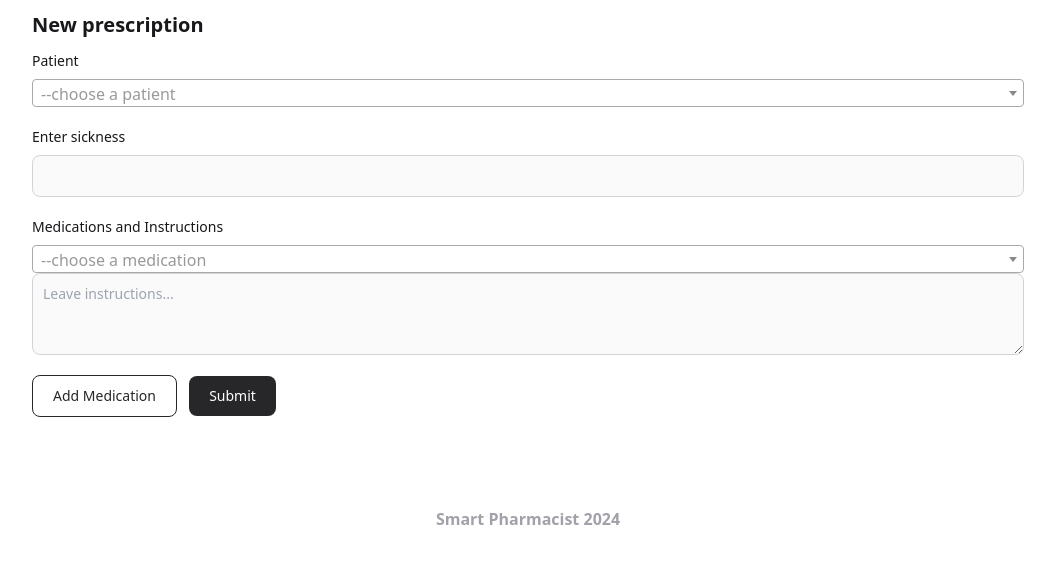
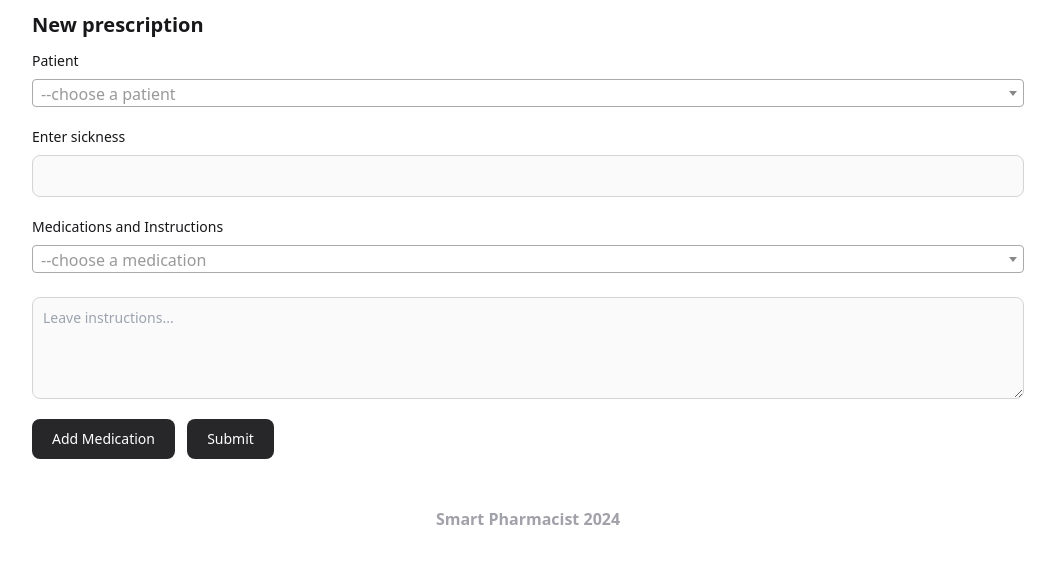
Before and after one commit to Victor-M16/Smart-Pharmacist, a Django app: template smartpharmacist/core/templates/core/new-prescription.html in a window 1280 px wide. Shown: the part 237-800 px from the top of the page, without its empty margins (112-1167 px from the left). Run offline with Django 3.2, Linux system fonts and the light colour scheme; the template is opened without the code that fills it, so the values that code supplies are empty; some libraries are stand-ins or nearby versions; some web fonts are replaced.

Commit message:
style: :lipstick: update new prescription form styles

```diff
--- a/smartpharmacist/core/templates/core/new-prescription.html
+++ b/smartpharmacist/core/templates/core/new-prescription.html
@@ -1,15 +1,24 @@
-{% extends "core/base.html" %}
-{% block content %}
+{% extends "core/base.html" %} {% block content %}
 <!-- new prescription form -->
 <div>
   <form id="prescription-form">
-    <p class="text-xl text-zinc-900 font-bold py-3 dark:text-zinc-50">New prescription</p>
+    <p class="text-xl text-zinc-900 font-bold py-3 dark:text-zinc-50">
+      New prescription
+    </p>
 
     <!-- enter patient id -->
     <div class="mb-5">
-      <label for="patient-id" class="block mb-2 text-sm font-medium text-zinc-900 dark:text-zinc-300">Patient</label>
+      <label
+        for="patient-menu"
+        class="block mb-2 text-sm font-medium text-zinc-900 dark:text-zinc-300"
+        >Patient</label
+      >
       <div class="mb-3">
-        <select id="patient-menu" name="patient-id" class="bg-zinc-50 border border-zinc-300 text-zinc-900 text-sm rounded-lg focus:ring--500 focus:border-zinc-500 block w-full p-2.5 dark:bg-zinc-700 dark:border-zinc-600 dark:placeholder-zinc-400 dark:text-white dark:focus:ring-zinc-500 dark:focus:border-zinc-500">
+        <select
+          id="patient-menu"
+          name="patient-id"
+          class="bg-zinc-50 border border-zinc-300 text-zinc-900 text-sm rounded-lg focus:ring--500 focus:border-zinc-500 block w-full p-2.5 dark:bg-zinc-700 dark:border-zinc-600 dark:placeholder-zinc-400 dark:text-white dark:focus:ring-zinc-500 dark:focus:border-zinc-500"
+        >
           <option value="">--choose a patient</option>
           <!-- Dynamically generated from database -->
         </select>
@@ -18,184 +27,229 @@
 
     <!-- enter sickness -->
     <div class="mb-5">
-      <label for="doctor-id" class="block mb-2 text-sm font-medium text-zinc-900 dark:text-zinc-300">Enter sickness</label>
-      <input type="text" id="sickness" name="sickness" class="bg-zinc-50 border border-zinc-300 text-zinc-900 text-sm rounded-lg focus:ring--500 focus:border-zinc-500 block w-full p-2.5 dark:bg-zinc-700 dark:border-zinc-600 dark:placeholder-zinc-400 dark:text-white dark:focus:ring-zinc-500 dark:focus:border-zinc-500" required />
+      <label
+        for="sickness"
+        class="block mb-2 text-sm font-medium text-zinc-900 dark:text-zinc-300"
+        >Enter sickness</label
+      >
+      <input
+        type="text"
+        id="sickness"
+        name="sickness"
+        class="bg-zinc-50 border border-zinc-300 text-zinc-900 text-sm rounded-lg focus:ring-zinc-500 focus:border-zinc-500 block w-full p-2.5 dark:bg-zinc-700 dark:border-zinc-600 dark:placeholder-zinc-400 dark:text-white dark:focus:ring-zinc-500 dark:focus:border-zinc-500"
+        required
+      />
     </div>
 
     <!-- Dynamic medication and instructions fields -->
     <div id="medication-fields-container" class="mb-5">
-      <label class="block mb-2 text-sm font-medium text-zinc-900 dark:text-zinc-300">Medications and Instructions</label>
+      <label
+        for="medication-menu"
+        class="block mb-2 text-sm font-medium text-zinc-900 dark:text-zinc-300"
+        >Medications and Instructions</label
+      >
       <div class="medication-field mb-5">
-        <select id= "medication-menu" name="medication" class="bg-zinc-50 border border-zinc-300 text-zinc-900 text-sm rounded-lg focus:ring-zinc-500 focus:border-zinc-500 block w-full p-2.5 dark:bg-zinc-700 dark:border-zinc-600 dark:placeholder-zinc-400 dark:text-white dark:focus:ring-zinc-500 dark:focus:border-zinc-500">
+        <select
+          id="medication-menu"
+          name="medication"
+          class="bg-zinc-50 border border-zinc-300 text-zinc-900 text-sm rounded-lg focus:ring-zinc-500 focus:border-zinc-500 block w-full p-2.5 dark:bg-zinc-700 dark:border-zinc-600 dark:placeholder-zinc-400 dark:text-white dark:focus:ring-zinc-500 dark:focus:border-zinc-500"
+        >
           <option value="">--choose a medication</option>
           <!-- Dynamically generated from database -->
         </select>
-        <textarea name="instructions" rows="3" class="block p-2.5 w-full text-sm text-zinc-900 bg-zinc-50 rounded-lg border border-zinc-300 focus:ring-zinc-500 focus:border-zinc-500 dark:bg-zinc-700 dark:border-zinc-600 dark:placeholder-zinc-400 dark:text-white dark:focus:ring-zinc-500 dark:focus:border-zinc-500" placeholder="Leave instructions..."></textarea>
+        <textarea
+          name="instructions"
+          rows="4"
+          class="mt-6 block p-2.5 w-full text-sm text-zinc-900 bg-zinc-50 rounded-lg border border-zinc-300 focus:ring-zinc-500 focus:border-zinc-500 dark:bg-zinc-700 dark:border-zinc-600 dark:placeholder-zinc-400 dark:text-white dark:focus:ring-zinc-500 dark:focus:border-zinc-500"
+          placeholder="Leave instructions..."
+        ></textarea>
       </div>
     </div>
 
     <!-- Button to add more medications -->
-    <button type="button" id="add-medication-button" class="text-zinc-800 border border-zinc-800 hover:bg-zinc-900 hover:text-white focus:outline-none focus:ring-4 focus:ring-zinc-300 font-medium rounded-lg text-sm px-5 py-2.5 me-2 mb-2 dark:border-zinc-700 dark:text-zinc-300 dark:hover:bg-zinc-700 dark:focus:ring-zinc-700 dark:hover:text-white transition">Add Medication</button>
+    <button
+      type="button"
+      id="add-medication-button"
+      class="text-white bg-zinc-800 hover:bg-zinc-900 focus:outline-none focus:ring-4 focus:ring-zinc-300 font-medium rounded-lg text-sm px-5 py-2.5 me-2 mb-2 dark:text-zinc-900 dark:bg-zinc-100 dark:hover:bg-zinc-400 dark:focus:ring-zinc-700 dark:border-zinc-700 transition"
+    >
+      Add Medication
+    </button>
 
-    <button type="button" id="submit-button" class="text-white bg-zinc-800 hover:bg-zinc-900 focus:outline-none focus:ring-4 focus:ring-zinc-300 font-medium rounded-lg text-sm px-5 py-2.5 me-2 mb-2 dark:bg-zinc-800 dark:hover:bg-zinc-900 dark:focus:ring-zinc-700 dark:border-zinc-700 transition">Submit</button>
+    <button
+      type="button"
+      id="submit-button"
+      class="text-white bg-zinc-800 hover:bg-zinc-900 focus:outline-none focus:ring-4 focus:ring-zinc-300 font-medium rounded-lg text-sm px-5 py-2.5 me-2 mb-2 dark:bg-zinc-800 dark:hover:bg-zinc-900 dark:focus:ring-zinc-700 dark:border-zinc-700 transition"
+    >
+      Submit
+    </button>
   </form>
 </div>
 
 <!-- To create a new prescription -->
 <script>
-  document.getElementById('submit-button').addEventListener('click', function() {
-    const userId = '{{ user_id }}';
-    const formData = new FormData(document.getElementById('prescription-form'));
+  document
+    .getElementById("submit-button")
+    .addEventListener("click", function () {
+      const userId = "{{ user_id }}";
+      const formData = new FormData(
+        document.getElementById("prescription-form")
+      );
 
       // First, create the prescription
-    fetch('/api/prescriptions/', {
-      method: 'POST',
+      fetch("/api/prescriptions/", {
+        method: "POST",
         headers: {
-        'Content-Type': 'application/json',
-        'X-CSRFToken': '{{ csrf_token }}'
+          "Content-Type": "application/json",
+          "X-CSRFToken": "{{ csrf_token }}",
         },
         body: JSON.stringify({
-        patient: formData.get('patient-id'),
+          patient: formData.get("patient-id"),
           doctor: userId,
-        sickness: formData.get('sickness'),
+          sickness: formData.get("sickness"),
+        }),
       })
-    })
-    .then(response => response.json())
-    .then(data => {
-      console.log('Prescription created:', data);
+        .then((response) => response.json())
+        .then((data) => {
+          console.log("Prescription created:", data);
           const prescriptionId = data.id; // Assuming the response contains the new prescription ID
 
           // Proceed to create the prescription medications
           createPrescriptionMedications(prescriptionId);
         })
         .catch((error) => {
-      console.error('Error creating prescription:', error);
+          console.error("Error creating prescription:", error);
         });
     });
 
   function createPrescriptionMedications(prescriptionId) {
-    const medicationFields = document.querySelectorAll('.medication-field');
-    medicationFields.forEach(field => {
+    const medicationFields = document.querySelectorAll(".medication-field");
+    medicationFields.forEach((field) => {
       const medication = field.querySelector('select[name="medication"]').value;
-      const instructions = field.querySelector('textarea[name="instructions"]').value;
+      const instructions = field.querySelector(
+        'textarea[name="instructions"]'
+      ).value;
 
-      fetch('/api/prescription-medications/', {
-        method: 'POST',
+      fetch("/api/prescription-medications/", {
+        method: "POST",
         headers: {
-          'Content-Type': 'application/json',
-          'X-CSRFToken': '{{ csrf_token }}'
+          "Content-Type": "application/json",
+          "X-CSRFToken": "{{ csrf_token }}",
         },
         body: JSON.stringify({
           prescription: prescriptionId,
           medication: medication,
           instructions: instructions,
+        }),
       })
-      })
-      .then(response => response.json())
-      .then(data => {
-        console.log('Medication added:', data);
+        .then((response) => response.json())
+        .then((data) => {
+          console.log("Medication added:", data);
         })
         .catch((error) => {
-        console.error('Error adding medication:', error);
+          console.error("Error adding medication:", error);
         });
     });
   }
-
 </script>
-
-
 
 <!-- Populate dropdowns -->
 <script>
-document.addEventListener('DOMContentLoaded', function() {
-    const medicationMenu = $('#medication-menu');
-    const patientMenu = $('#patient-menu');
+  document.addEventListener("DOMContentLoaded", function () {
+    const medicationMenu = $("#medication-menu");
+    const patientMenu = $("#patient-menu");
 
     // Initialize Select2
     medicationMenu.select2({
-        placeholder: '--choose a medication',
-        allowClear: true
+      placeholder: "--choose a medication",
+      allowClear: true,
     });
 
     // Initialize Select2
     patientMenu.select2({
-        placeholder: '--choose a patient',
-        allowClear: true
+      placeholder: "--choose a patient",
+      allowClear: true,
     });
 
     // Fetch medications from the API and populate the dropdown
-    fetchMedications('#medication-menu');
+    fetchMedications("#medication-menu");
 
     // Fetch patients from the API and populate the dropdown
-    fetch('/api/patients/', {
-        method: 'GET',
-        credentials: 'include'
-    })  // Replace with your actual API endpoint
-        .then(response => response.json())
-        .then(data => {
+    fetch("/api/patients/", {
+      method: "GET",
+      credentials: "include",
+    }) // Replace with your actual API endpoint
+      .then((response) => response.json())
+      .then((data) => {
         // Clear existing options
         patientMenu.empty();
 
         // Populate with new options
-            patientMenu.append(new Option('--choose a patient', ''));
-            data.forEach(patient => {
+        patientMenu.append(new Option("--choose a patient", ""));
+        data.forEach((patient) => {
           const fullName = `${patient.first_name} ${patient.last_name}`;
           const option = new Option(fullName, patient.id, false, false);
           patientMenu.append(option);
         });
 
         // Refresh the Select2 UI
-            patientMenu.trigger('change');
+        patientMenu.trigger("change");
       })
-        .catch(error => {
-            console.error('Error fetching patients:', error);
+      .catch((error) => {
+        console.error("Error fetching patients:", error);
       });
   });
 
   function fetchMedications(selector) {
-    fetch('/api/medications/')  // Replace with your actual API endpoint
-        .then(response => response.json())
-        .then(data => {
+    fetch("/api/medications/") // Replace with your actual API endpoint
+      .then((response) => response.json())
+      .then((data) => {
         // Clear existing options
         const medicationMenu = $(selector);
         medicationMenu.empty();
 
         // Populate with new options
-            medicationMenu.append(new Option('--choose a medication', ''));
-            data.forEach(medication => {
-                const option = new Option(medication.name, medication.id, false, false);
+        medicationMenu.append(new Option("--choose a medication", ""));
+        data.forEach((medication) => {
+          const option = new Option(
+            medication.name,
+            medication.id,
+            false,
+            false
+          );
           medicationMenu.append(option);
         });
 
         // Refresh the Select2 UI
-            medicationMenu.trigger('change');
+        medicationMenu.trigger("change");
       })
-        .catch(error => {
-            console.error('Error fetching medications:', error);
+      .catch((error) => {
+        console.error("Error fetching medications:", error);
       });
   }
-
 </script>
 
 <!-- Add button -->
 <script>
-document.getElementById('add-medication-button').addEventListener('click', function() {
-    const container = document.getElementById('medication-fields-container');
+  document
+    .getElementById("add-medication-button")
+    .addEventListener("click", function () {
+      const container = document.getElementById("medication-fields-container");
       const fieldId = `medication-menu-${container.children.length + 1}`;
-    const newField = document.createElement('div');
-    newField.className = 'medication-field mb-5';
+      const newField = document.createElement("div");
+      newField.className = "medication-field mb-5";
       newField.innerHTML = `
-      <select name="medication" id="${fieldId}" class="medication-menu bg-zinc-50 border border-zinc-300 text-zinc-900 text-sm rounded-lg focus:ring-zinc-500 focus:border-zinc-500 block w-full p-2.5 dark:bg-zinc-700 dark:border-zinc-600 dark:placeholder-zinc-400 dark:text-white dark:focus:ring-zinc-500 dark:focus:border-zinc-500">
+      <select id= "${fieldId}" name="medication" class=" bg-zinc-50 border border-zinc-300 text-zinc-900 text-sm rounded-lg focus:ring-zinc-500 focus:border-zinc-500 block w-full p-2.5 dark:bg-zinc-700 dark:border-zinc-600 dark:placeholder-zinc-400 dark:text-white dark:focus:ring-zinc-500 dark:focus:border-zinc-500">
           <option value="">--choose a medication</option>
+          <!-- Dynamically generated from database -->
         </select>
-      <textarea name="instructions" rows="3" class="block p-2.5 w-full text-sm text-zinc-900 bg-zinc-50 rounded-lg border border-zinc-300 focus:ring-zinc-500 focus:border-zinc-500 dark:bg-zinc-700 dark:border-zinc-600 dark:placeholder-zinc-400 dark:text-white dark:focus:ring-zinc-500 dark:focus:border-zinc-500" placeholder="Leave instructions..."></textarea>
+        <textarea name="instructions" rows="4" class="mt-6 block p-2.5 w-full text-sm text-zinc-900 bg-zinc-50 rounded-lg border border-zinc-300 focus:ring-zinc-500 focus:border-zinc-500 dark:bg-zinc-700 dark:border-zinc-600 dark:placeholder-zinc-400 dark:text-white dark:focus:ring-zinc-500 dark:focus:border-zinc-500" placeholder="Leave instructions..."></textarea>
     `;
       container.appendChild(newField);
 
       // Initialize Select2 for new elements
       $(`#${fieldId}`).select2({
-      placeholder: '--choose a medication',
-      allowClear: true
+        placeholder: "--choose a medication",
+        allowClear: true,
       });
 
       // Populate the new select with medication options
@@ -203,5 +257,4 @@ document.getElementById('add-medication-button').addEventListener('click', funct
     });
 </script>
 
-
 {% endblock content %}
```
Lines whose indentation alone changed are shown as unchanged.
